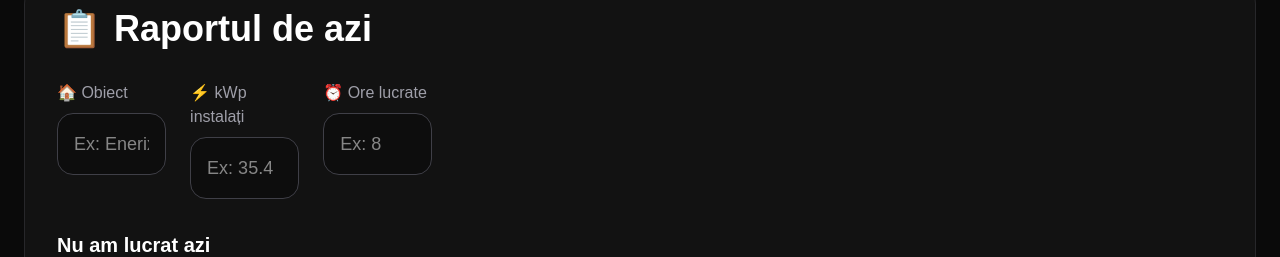
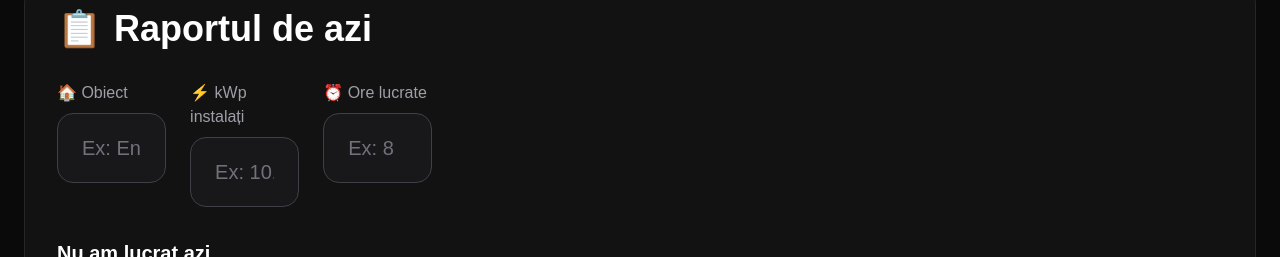
Before and after one commit to iulianG7/bogar-sun, a Next.js app: page /worker/dashboard in a window 1280 px wide. Shown: the part 304-561 px from the top of the page. Built offline with nearby package versions, Linux system fonts and the light colour scheme; no server answers; the database is empty; sample sign-in values are in the browser's storage.

Commit message:
fix raport

```diff
--- a/app/worker/dashboard/page.tsx
+++ b/app/worker/dashboard/page.tsx
@@ -181,7 +181,7 @@ const workedDays = reports.filter((report) => report.didWork).length;
       value={project}
       onChange={(e) => setProject(e.target.value)}
       placeholder="Ex: Enerix Krefeld"
-      className="w-full rounded-2xl border border-zinc-700 bg-[#0d0d0d] p-4 text-lg focus:border-yellow-400 outline-none"
+      className="w-full rounded-2xl border border-zinc-700 bg-zinc-900 px-6 py-5 text-xl text-white placeholder:text-zinc-500 focus:border-yellow-400 focus:outline-none"
     />
   </div>
 
@@ -193,8 +193,8 @@ const workedDays = reports.filter((report) => report.didWork).length;
     <input
       value={kwp}
       onChange={(e) => setKwp(e.target.value)}
-      placeholder="Ex: 35.4"
-      className="w-full rounded-2xl border border-zinc-700 bg-[#0d0d0d] p-4 text-lg focus:border-yellow-400 outline-none"
+      placeholder="Ex: 10.8"
+      className="w-full rounded-2xl border border-zinc-700 bg-zinc-900 px-6 py-5 text-xl text-white placeholder:text-zinc-500 focus:border-yellow-400 focus:outline-none"
     />
   </div>
 
@@ -207,7 +207,7 @@ const workedDays = reports.filter((report) => report.didWork).length;
       value={hours}
       onChange={(e) => setHours(e.target.value)}
       placeholder="Ex: 8"
-      className="w-full rounded-2xl border border-zinc-700 bg-[#0d0d0d] p-4 text-lg focus:border-yellow-400 outline-none"
+      className="w-full rounded-2xl border border-zinc-700 bg-zinc-900 px-6 py-5 text-xl text-white placeholder:text-zinc-500 focus:border-yellow-400 focus:outline-none"
     />
   </div>
 
```
